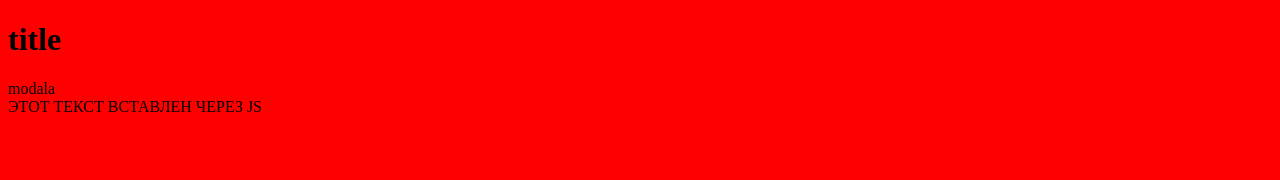
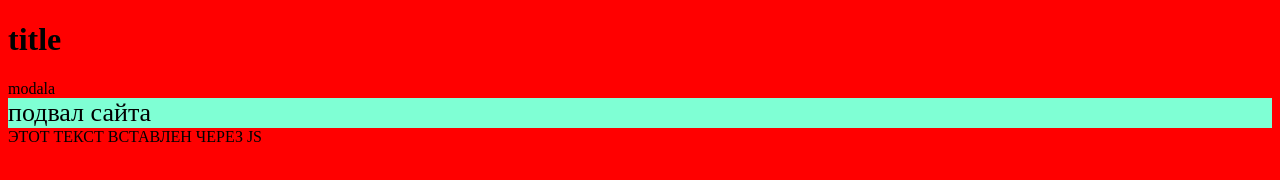
Before and after one commit to Pzqu/LessonGitRepositories, a plain HTML site: page index.html in a window 1280 px wide. Drawn offline with Linux system fonts and the light colour scheme.

Commit message:
сверстать подвал сайт

```diff
--- a/index.html
+++ b/index.html
@@ -17,6 +17,10 @@
 
   </div>
 
+  <footer>
+    подвал сайта
+  </footer>
+
   <script src="./js/script.js"></script>
 </body>
 </html>
--- a/style.css
+++ b/style.css
@@ -0,0 +1,5 @@
+footer{
+  background-color: aquamarine;
+  padding: 20px o;
+  font-size: 26px;
+}
```
